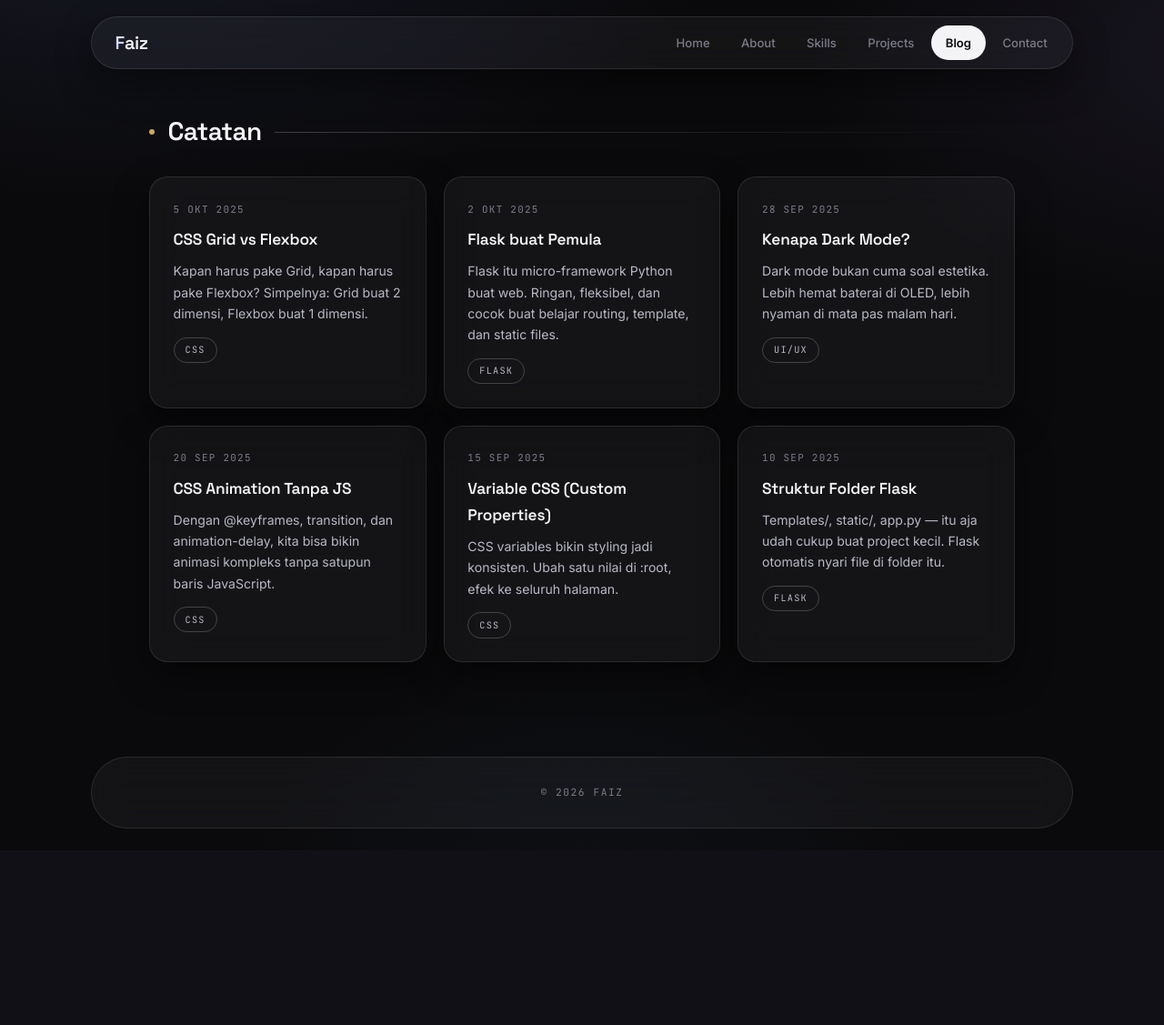
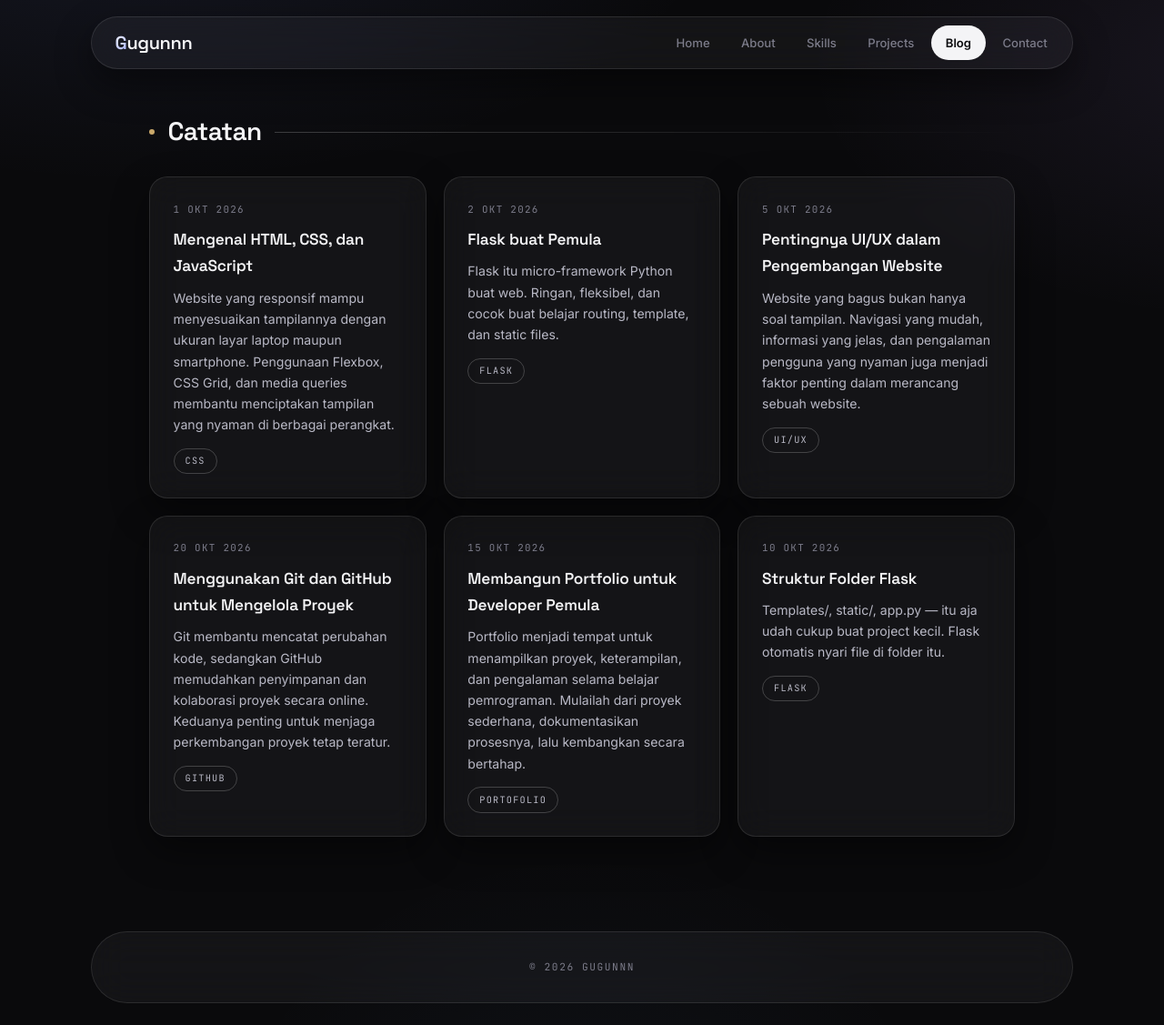
Before and after one commit to GugunnN4/Project-PrakPemWeb, a Flask app: page /blog in a window 1280 px wide. Shown: the whole page at 91% size. Before the commit the page ends 911 px from the top, so only its background shows below. Run offline with Flask 3, Linux system fonts and the light colour scheme.

Commit message:
Pertemuan 3 - Membuat portofolio modern dengan HTML & CSS

```diff
--- a/templates/blog.html
+++ b/templates/blog.html
@@ -3,7 +3,7 @@
 <head>
     <meta charset="UTF-8">
     <meta name="viewport" content="width=device-width, initial-scale=1.0">
-    <title>Gugumnn — Blog</title>
+    <title>Gugunn — Blog</title>
     <style>html,body{background-color:#0A0A0C}</style>
     <link rel="stylesheet" href="{{ url_for('static', filename='css/style.css') }}">
     <link rel="preconnect" href="https://fonts.googleapis.com">
@@ -12,7 +12,7 @@
 </head>
 <body>
     <header>
-        <a href="/" class="logo"><span>F</span>aiz</a>
+        <a href="/" class="logo"><span>G</span>ugunnn</a>
         <nav>
             <a href="/">Home</a>
             <a href="/about">About</a>
@@ -28,37 +28,37 @@
             <h3 class="section-title">Catatan</h3>
             <div class="blog-grid stagger">
                 <div class="blog-card">
-                    <div class="date">5 Okt 2025</div>
-                    <h4>CSS Grid vs Flexbox</h4>
-                    <p>Kapan harus pake Grid, kapan harus pake Flexbox? Simpelnya: Grid buat 2 dimensi, Flexbox buat 1 dimensi.</p>
+                    <div class="date">1 Okt 2026</div>
+                    <h4>Mengenal HTML, CSS, dan JavaScript</h4>
+                    <p>Website yang responsif mampu menyesuaikan tampilannya dengan ukuran layar laptop maupun smartphone. Penggunaan Flexbox, CSS Grid, dan media queries membantu menciptakan tampilan yang nyaman di berbagai perangkat.</p>
                     <span class="tag">CSS</span>
                 </div>
                 <div class="blog-card">
-                    <div class="date">2 Okt 2025</div>
+                    <div class="date">2 Okt 2026</div>
                     <h4>Flask buat Pemula</h4>
                     <p>Flask itu micro-framework Python buat web. Ringan, fleksibel, dan cocok buat belajar routing, template, dan static files.</p>
                     <span class="tag">Flask</span>
                 </div>
                 <div class="blog-card">
-                    <div class="date">28 Sep 2025</div>
-                    <h4>Kenapa Dark Mode?</h4>
-                    <p>Dark mode bukan cuma soal estetika. Lebih hemat baterai di OLED, lebih nyaman di mata pas malam hari.</p>
+                    <div class="date">5 Okt 2026</div>
+                    <h4>Pentingnya UI/UX dalam Pengembangan Website</h4>
+                    <p>Website yang bagus bukan hanya soal tampilan. Navigasi yang mudah, informasi yang jelas, dan pengalaman pengguna yang nyaman juga menjadi faktor penting dalam merancang sebuah website.</p>
                     <span class="tag">UI/UX</span>
                 </div>
                 <div class="blog-card">
-                    <div class="date">20 Sep 2025</div>
-                    <h4>CSS Animation Tanpa JS</h4>
-                    <p>Dengan @keyframes, transition, dan animation-delay, kita bisa bikin animasi kompleks tanpa satupun baris JavaScript.</p>
-                    <span class="tag">CSS</span>
+                    <div class="date">20 Okt 2026</div>
+                    <h4>Menggunakan Git dan GitHub untuk Mengelola Proyek</h4>
+                    <p>Git membantu mencatat perubahan kode, sedangkan GitHub memudahkan penyimpanan dan kolaborasi proyek secara online. Keduanya penting untuk menjaga perkembangan proyek tetap teratur.</p>
+                    <span class="tag">Github</span>
                 </div>
                 <div class="blog-card">
-                    <div class="date">15 Sep 2025</div>
-                    <h4>Variable CSS (Custom Properties)</h4>
-                    <p>CSS variables bikin styling jadi konsisten. Ubah satu nilai di :root, efek ke seluruh halaman.</p>
-                    <span class="tag">CSS</span>
+                    <div class="date">15 Okt 2026</div>
+                    <h4>Membangun Portfolio untuk Developer Pemula</h4>
+                    <p>Portfolio menjadi tempat untuk menampilkan proyek, keterampilan, dan pengalaman selama belajar pemrograman. Mulailah dari proyek sederhana, dokumentasikan prosesnya, lalu kembangkan secara bertahap.</p>
+                    <span class="tag">Portofolio</span>
                 </div>
                 <div class="blog-card">
-                    <div class="date">10 Sep 2025</div>
+                    <div class="date">10 Okt 2026</div>
                     <h4>Struktur Folder Flask</h4>
                     <p>Templates/, static/, app.py &mdash; itu aja udah cukup buat project kecil. Flask otomatis nyari file di folder itu.</p>
                     <span class="tag">Flask</span>
@@ -68,7 +68,7 @@
     </main>
 
     <footer>
-        &copy; 2026 Faiz
+        &copy; 2026 Gugunnn
     </footer>
 </body>
 </html>
--- a/templates/index.html
+++ b/templates/index.html
@@ -26,7 +26,7 @@
     <main>
         <section class="hero">
             <div class="hero-image">
-                <img src="{{ url_for('static', filename='images/gugun.jpg') }}" alt="gugun">
+                <img src="{{ url_for('static', filename='images/gugun.jpeg') }}" alt="gugun">
             </div>
             <div class="hero-text">
                 <p class="tagline">Mahasiswa Informatika<z/p>n
```
Also changed, not shown: templates/about.html (+6 -6 lines), templates/projects.html (+4 -4 lines), templates/skills.html (+11 -11 lines), static/images/gugun.jpeg (added), static/images/gugun.jpg (deleted).
